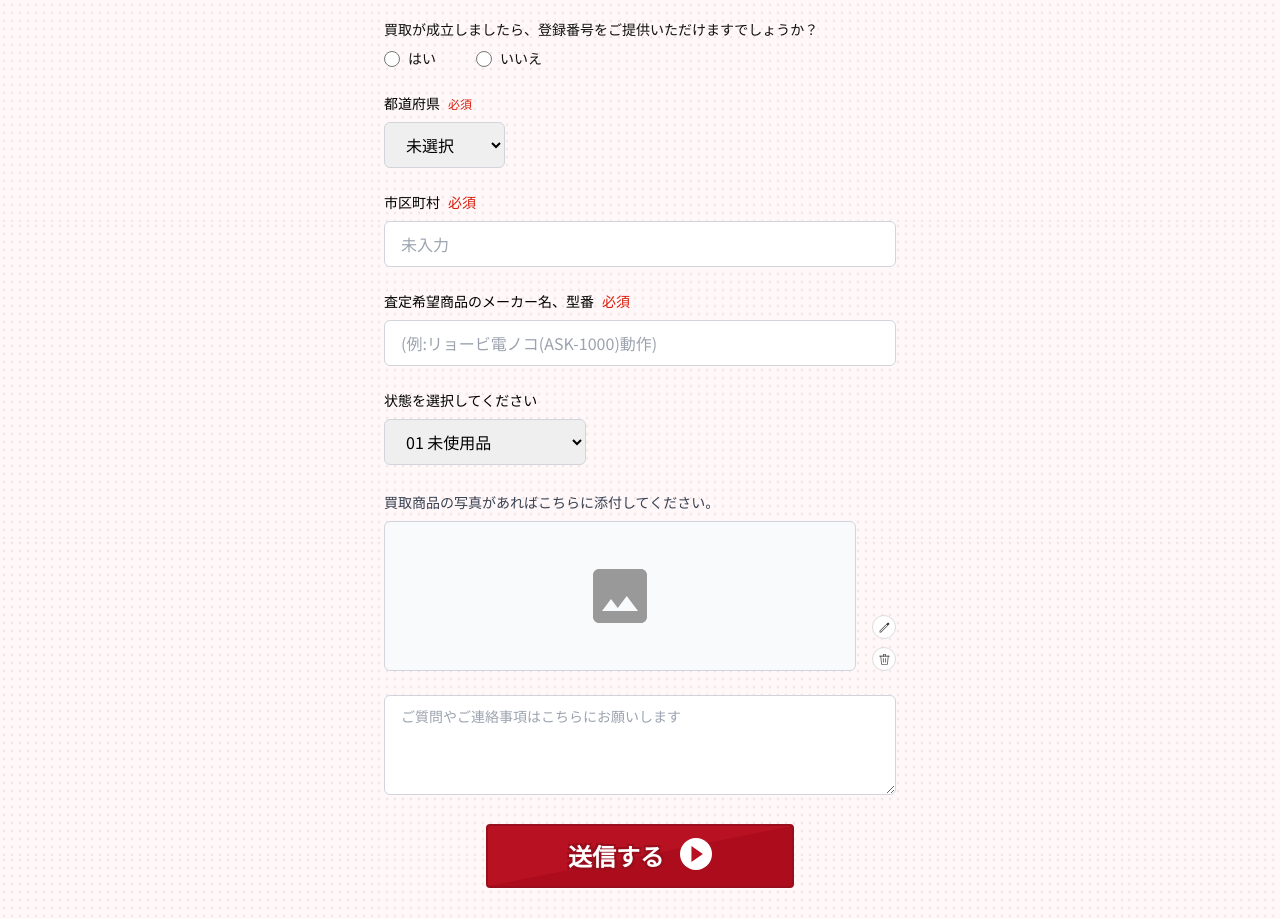
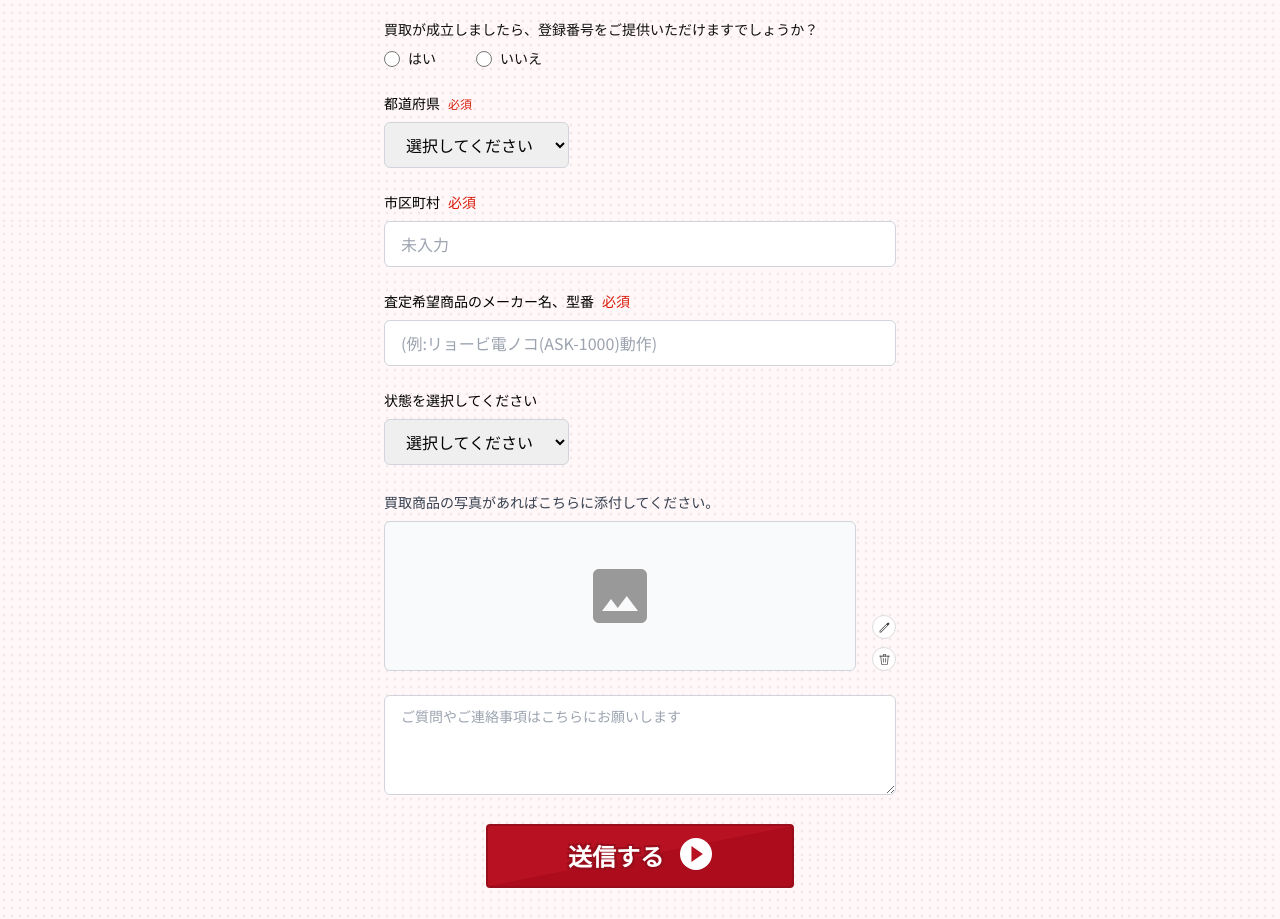
Before and after one commit to alzin/Mac-Hadis, a Next.js app: page /owen-ihe-wase in a window 1280 px wide. Shown: the part 809-1728 px from the top of the page. Built offline with nearby package versions, Linux system fonts and the light colour scheme.

Commit message:
input text changes

```diff
--- a/src/components/common/sections/Inquiry.tsx
+++ b/src/components/common/sections/Inquiry.tsx
@@ -110,7 +110,7 @@ const Inquiry = () => {
           required
           value={formData.city}
           options={[
-            { value: "not_selected", label: "未選択" },
+            { value: "not_selected", label: "選択してください" },
             { value: "hokkaido", label: "北海道" },
             { value: "aomori", label: "青森県" },
             { value: "iwate", label: "岩手県" },
@@ -202,13 +202,14 @@ const Inquiry = () => {
           value={formData.product_condition}
           onChange={handleInputChange}
           options={[
-            { value: "unused", label: "01 未使用品" },
-            { value: "excellent", label: "02 極上美品" },
-            { value: "good", label: "03 美品" },
-            { value: "used", label: " 04中古なり" },
-            { value: "damaged", label: " 05キズ汚れ破損あり" },
-            { value: "junk", label: " 06ジャンク" },
-            { value: "scrap", label: " 07スクラップ" },
+            { value: "not_selected", label: "選択してください" },
+            { value: "unused", label: "未使用品" },
+            { value: "excellent", label: "極上美品" },
+            { value: "good", label: "美品" },
+            { value: "used", label: "中古なり" },
+            { value: "damaged", label: "キズ汚れ破損あり" },
+            { value: "junk", label: "ジャンク" },
+            { value: "scrap", label: "スクラップ" },
           ]}
         />
 
```
